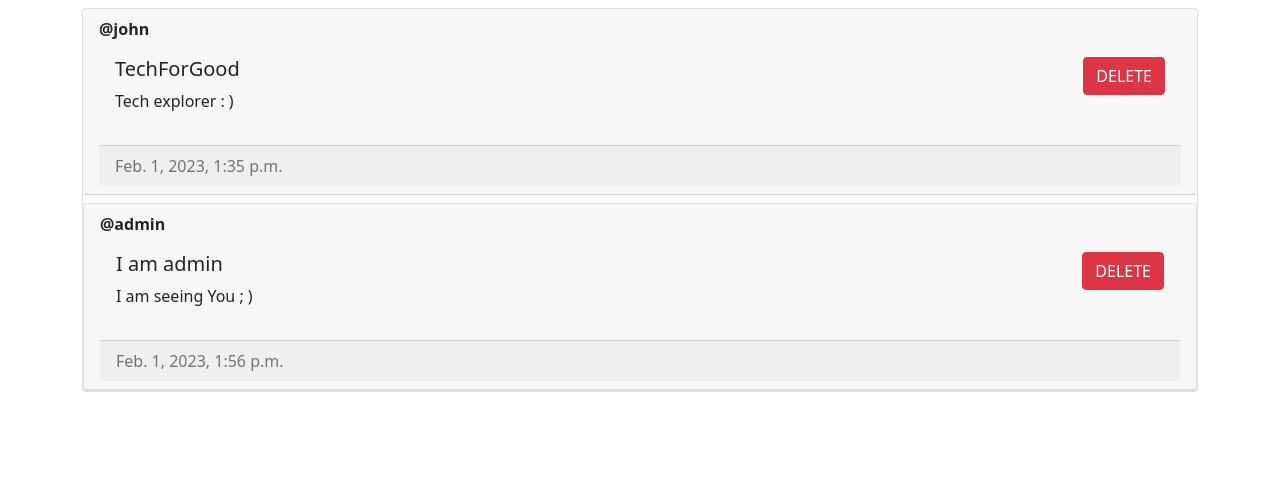
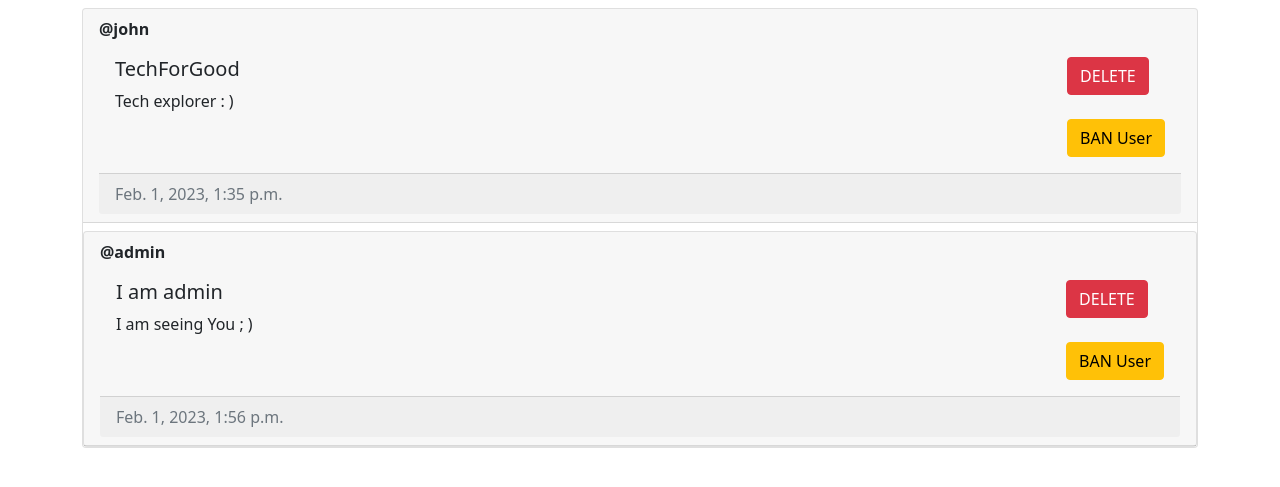
Before and after one commit to NiramayThaker/Access-Management-System, a Django app: page / in a window 1280 px wide. Shown: the part 96-583 px from the top of the page. Run offline with Django 4.2, Linux system fonts and the light colour scheme; a user stored in the database is signed in; data comes from the database, SQL or seed files in the repository; both versions use the stored data as it was after the commit; some libraries are stand-ins or nearby versions.

Commit message:
User banning functionality

```diff
--- a/main/templates/main/home.html
+++ b/main/templates/main/home.html
@@ -26,6 +26,17 @@
                     </form>
 
                 {% endif %}
+
+                <br>
+
+                {% if user.is_staff %}
+                    <form method="post">
+                        {% csrf_token %}
+                        <button type="submit" class="btn btn-warning" value="{{author.id}}" name="user-id">
+                            BAN User
+                        </button>
+                    </form>
+                {% endif %}
             </div>
 
         </div>
--- a/main/views.py
+++ b/main/views.py
@@ -3,6 +3,7 @@ from .forms import RegisterForm, PostForms
 from django.contrib.auth.decorators import login_required, permission_required
 from django.contrib.auth import login, logout, authenticate
 from .models import Post
+from django.contrib.auth.models import User, Group
 
 
 # Create your views here.
@@ -13,9 +14,26 @@ def index(request):
 
 	if request.method == 'POST':
 		post_id = request.POST.get('post-id')
-		post = Post.objects.filter(id=post_id).first()
-		if post and (post.author == request.user or request.user.has_perms("main.delete_post")):
-			post.delete()
+		user_id = request.POST.get('user-id')
+
+		if post_id:
+			post = Post.objects.filter(id=post_id).first()
+			if post and (post.author == request.user or request.user.has_perms("main.delete_post")):
+				post.delete()
+		elif user_id:
+			user = User.objects.get(id=user_id)
+			if user and user.is_staff:
+				try:
+					group = Group.objects.get(name='default')
+					group.user_set.remove(user)
+				except:
+					pass
+				try:
+					group = Group.objects.get(name='mod')
+					group.user_set.remove(user)
+				except:
+					pass
+
 			return redirect('/')
 
 	return render(request, 'main/home.html', context=context)
```
Also changed, not shown: db.sqlite3.
